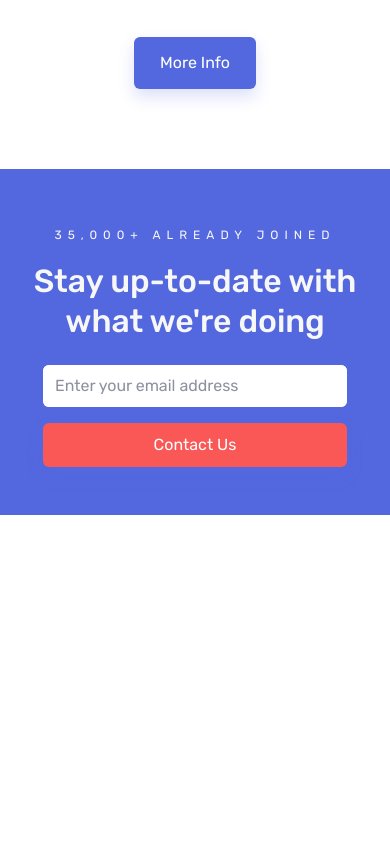
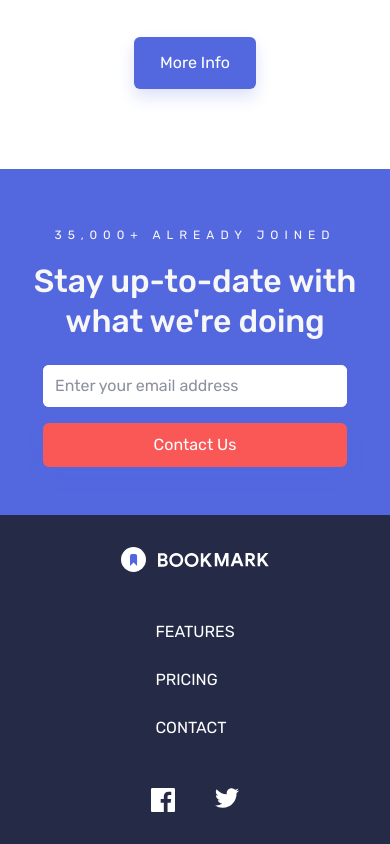
Before and after one commit to ashkir004/bookmark-landing-page, a SvelteKit app: page / in a window 390 px wide. Shown: the part 3809-4653 px from the top of the page. Before the commit the page ends 4324 px from the top, so only its background shows below. Built offline with nearby package versions, Linux system fonts and the light colour scheme.

Commit message:
add footer

```diff
--- a/src/lib/components/features/Menu.svelte
+++ b/src/lib/components/features/Menu.svelte
@@ -27,7 +27,7 @@
     </div>
     {#if isOpen}
         <Nav class="justify-items-stretch text-center text-surface"
-            variant="inverse" />
+            variant="inverse" divided={true} />
     {/if}
     <Button variant="outline" text="Login" class="justify-items-stretch items-center uppercase p-2" />
 
--- a/src/lib/components/features/Nav.svelte
+++ b/src/lib/components/features/Nav.svelte
@@ -5,24 +5,26 @@
     type NavProps = {
         class?: string;
         variant?: 'default' | 'inverse';
+        divided?: boolean;
     }
 
     let {
         class: className= '',
-        variant= 'default'
+        variant= 'default',
+        divided= false,
     }: NavProps = $props();
 
 </script>
 
 <nav>
 <ul class={cn('', className)}>
-    <li class="border-t-2 border-surface/15 py-8">
+    <li class="{divided ? 'border-t-2 border-surface/15 py-8' : ''}">
         <NavLink href="/features" variant={variant}>Features</NavLink>
     </li>
-    <li class="border-t-2 border-surface/15 py-8">
+    <li class="{divided ? 'border-t-2 border-surface/15 py-8' : ''}">
         <NavLink href="/pricing" variant={variant}>Pricing</NavLink>
     </li>
-    <li class="border-t-2 border-b-2 border-surface/15 py-8">
+    <li class="{divided ? 'border-t-2 border-surface/15 py-8 border-b-2' : ''}">
         <NavLink href="/contact" variant={variant}>Contact</NavLink>
     </li>
 </ul>
--- /dev/null
+++ b/src/lib/components/layout/Footer.svelte
@@ -0,0 +1,21 @@
+<script lang="ts">
+    import { cn } from "$lib/utils";
+    import Logo from "$lib/components/features/Logo.svelte";
+    import Nav from "../features/Nav.svelte";
+    import SocialsLink from "../features/SocialsLink.svelte";
+
+    interface FooterProps {
+        class?: string;
+    }
+
+    let { class: className = '' }: FooterProps = $props();
+</script>
+
+<div class={cn(``, className)}>
+    <Logo variant="dark" />
+    <Nav variant="inverse" divided={false} class="flex flex-col md:flex-row gap-6" />
+    <div class="socials col-span-2 flex flex-row gap-10 self-center mt-auto lg:ml-auto">
+        <SocialsLink href="https://www.facebook.com" platform="facebook"/>
+        <SocialsLink href="https://twitter.com" platform="twitter" />
+    </div>
+</div>
--- a/src/lib/components/ui/NavLink.svelte
+++ b/src/lib/components/ui/NavLink.svelte
@@ -19,8 +19,8 @@
     }: NavLinkProps = $props();
 
     const variantStyles = {
-        default: 'text-secondary hover:text-accent',
-        inverse: 'text-white hover:text-accent'
+        default: 'uppercase text-secondary hover:text-accent',
+        inverse: 'uppercase text-white hover:text-accent'
     }
 
 </script>
--- a/src/routes/+page.svelte
+++ b/src/routes/+page.svelte
@@ -5,6 +5,7 @@
 	import DownloadSection from "$lib/components/layout/DownloadSection.svelte";
     import FAQs from "$lib/components/features/FAQs.svelte";
     import CTA from "$lib/components/features/CTA.svelte";
+    import Footer from "$lib/components/layout/Footer.svelte";
 
     import type { PageProps } from './$types';
     let { form } : PageProps = $props();
@@ -21,3 +22,10 @@
     <FAQs class="mt-20" />
     <CTA form={form} />
 </main>
+
+<footer>
+    <Footer class="bg-secondary w-full
+    flex flex-col gap-12 md:gap-16 items-center py-8
+    md:flex-row md:justify-center
+    lg:px-20 xl:px-32" />
+</footer>
```
